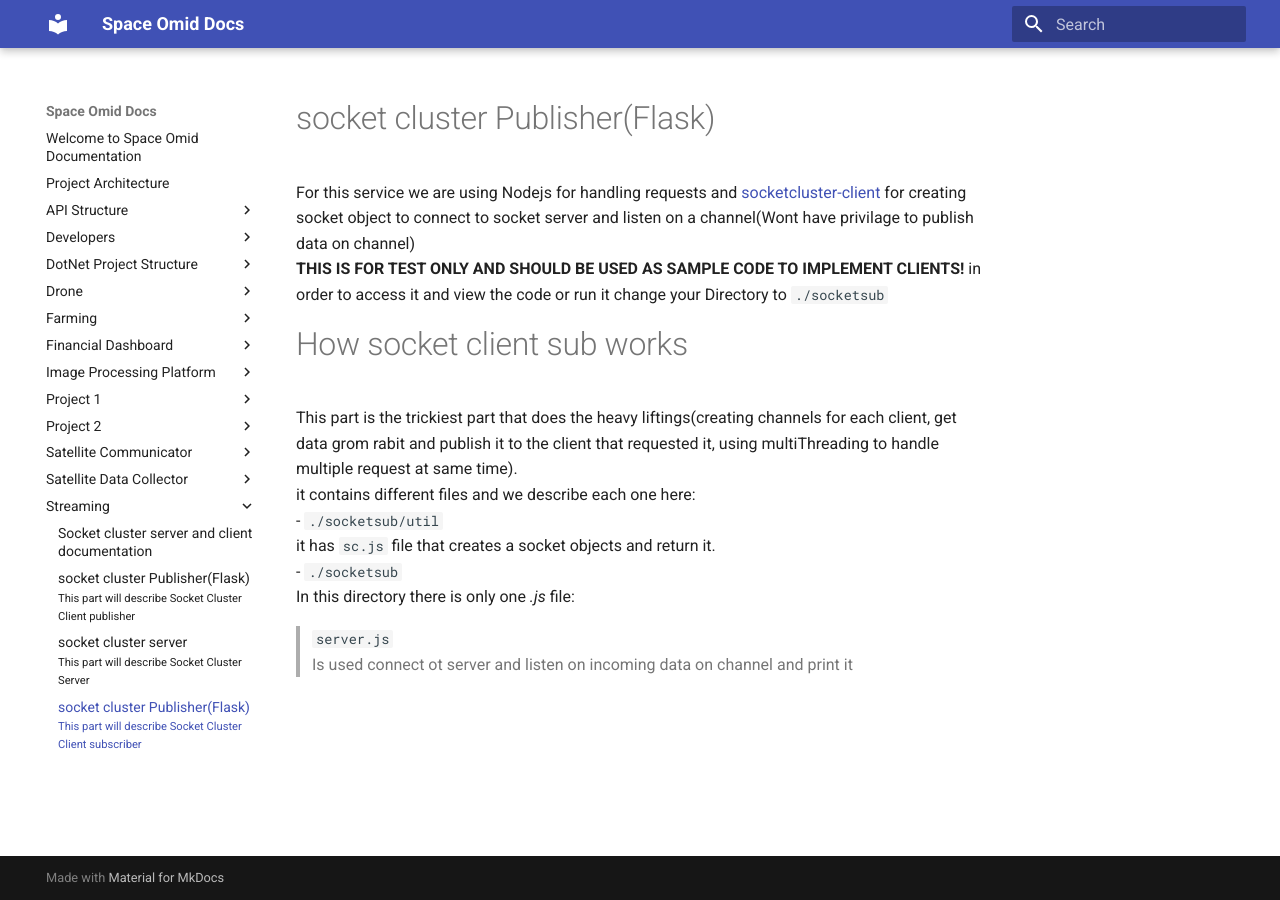
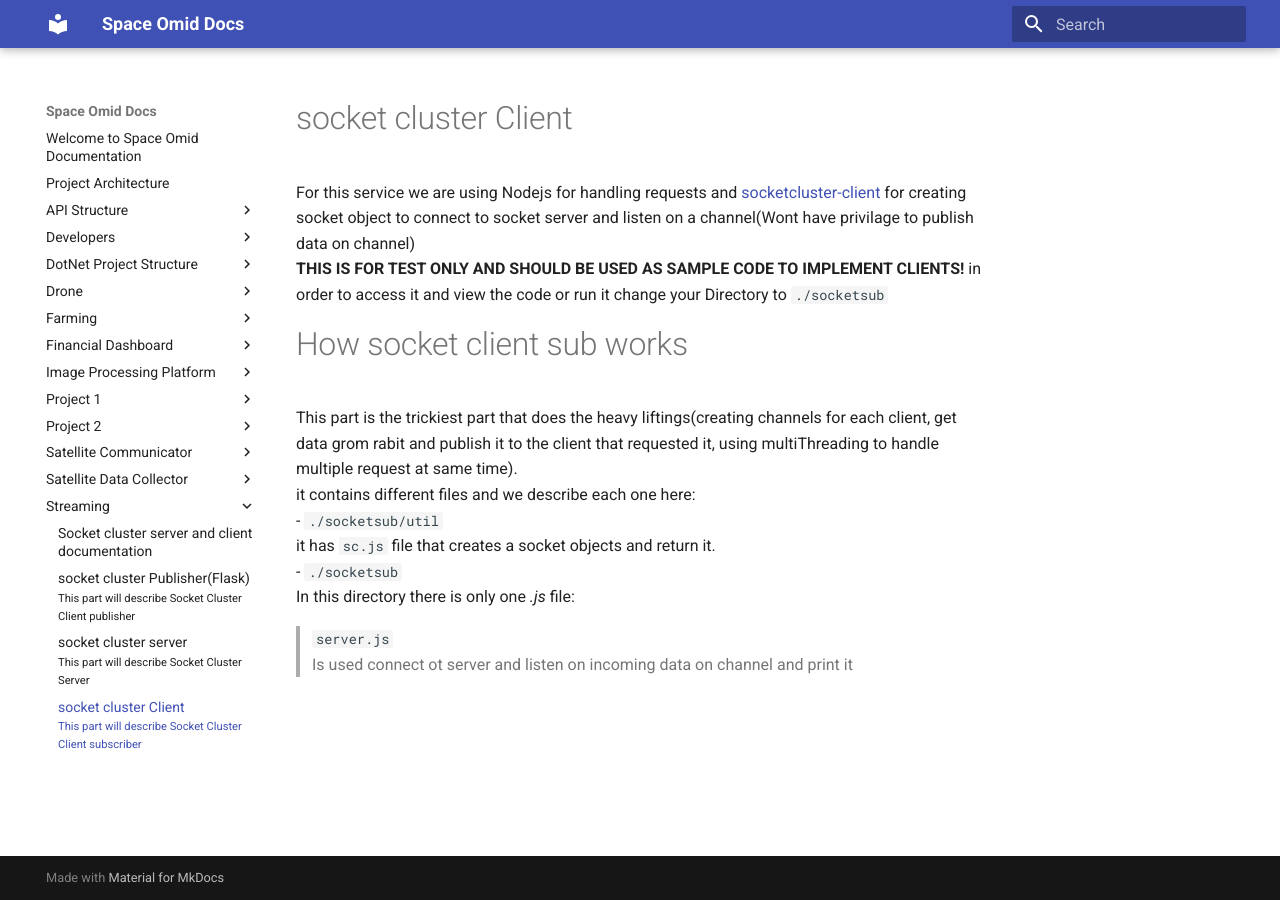
Before and after one commit to spaceomid/Documentation, an MkDocs documentation site: the page built from docs/Streaming/socket-sub.md, in a window 1280 px wide. Built offline with MkDocs 1.6.1 and Material for MkDocs 9.7.7, drawn with Linux system fonts in a browser that asks for light colours.

Commit message:
changing streaming name

```diff
--- a/docs/Streaming/socket-sub.md
+++ b/docs/Streaming/socket-sub.md
@@ -1,7 +1,7 @@
 ---
 subtitle: This part will describe Socket Cluster Client subscriber
 ---
-# socket cluster Publisher(Flask)
+# socket cluster Client
 For this service we are using Nodejs for handling requests and [socketcluster-client](https://socketcluster.io/docs/api-socket-cluster-client/) for creating socket object to connect to socket server and listen on a channel(Wont have privilage to publish data on channel)
 **THIS IS FOR TEST ONLY AND SHOULD BE USED AS SAMPLE CODE TO IMPLEMENT CLIENTS!**
 in order to access it and view the code or run it change your Directory to `./socketsub`
```
